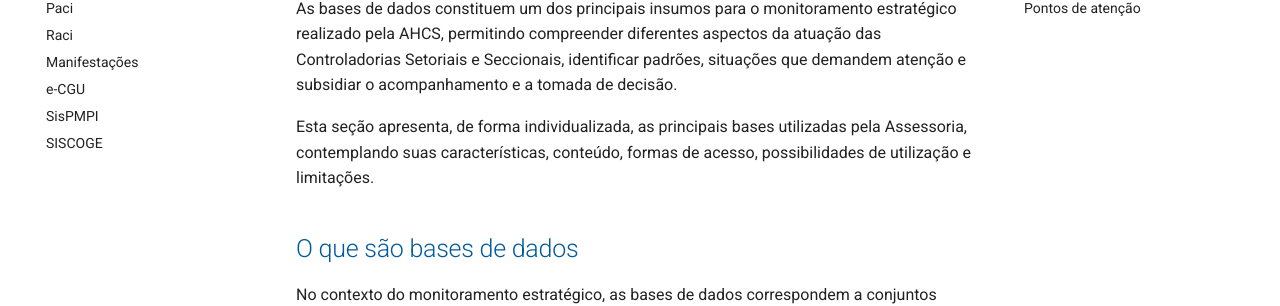
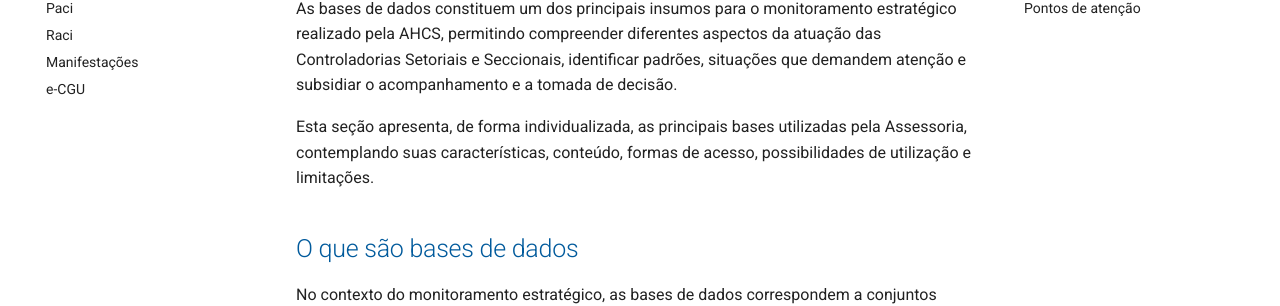
Before and after one commit to CGEMG-AHCS/guia-monitoramento-estrategico, an MkDocs documentation site: the page built from docs/bases-dados/index.md, in a window 1280 px wide. Shown: the part 232-538 px from the top of the page. Built offline with MkDocs 1.6.1 and Material for MkDocs 9.7.7, drawn with Linux system fonts in a browser that asks for light colours.

Commit message:
Remove SisPMPI and SISCOGE from documentation
Removed SisPMPI and SISCOGE entries from mkdocs.yml.

```diff
--- a/mkdocs.yml
+++ b/mkdocs.yml
@@ -33,7 +33,5 @@ nav:
       - Raci: bases-dados/raci.md
       - Manifestações: bases-dados/manifestacoes.md
       - e-CGU: bases-dados/e-cgu.md
-      - SisPMPI: bases-dados/sispmpi.md
-      - SISCOGE: bases-dados/siscoge.md
 
   - Monitoramento Estratégico: monitoramento/metodologia.md
```
